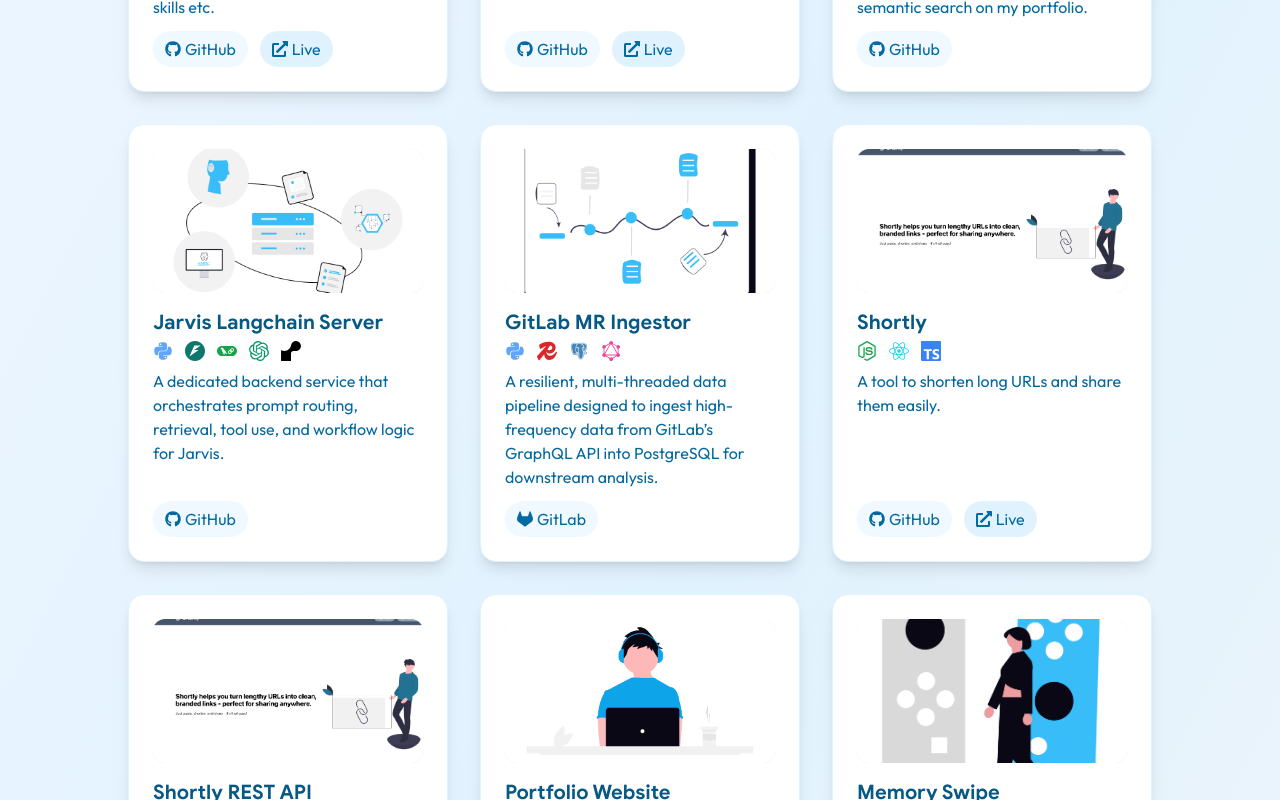
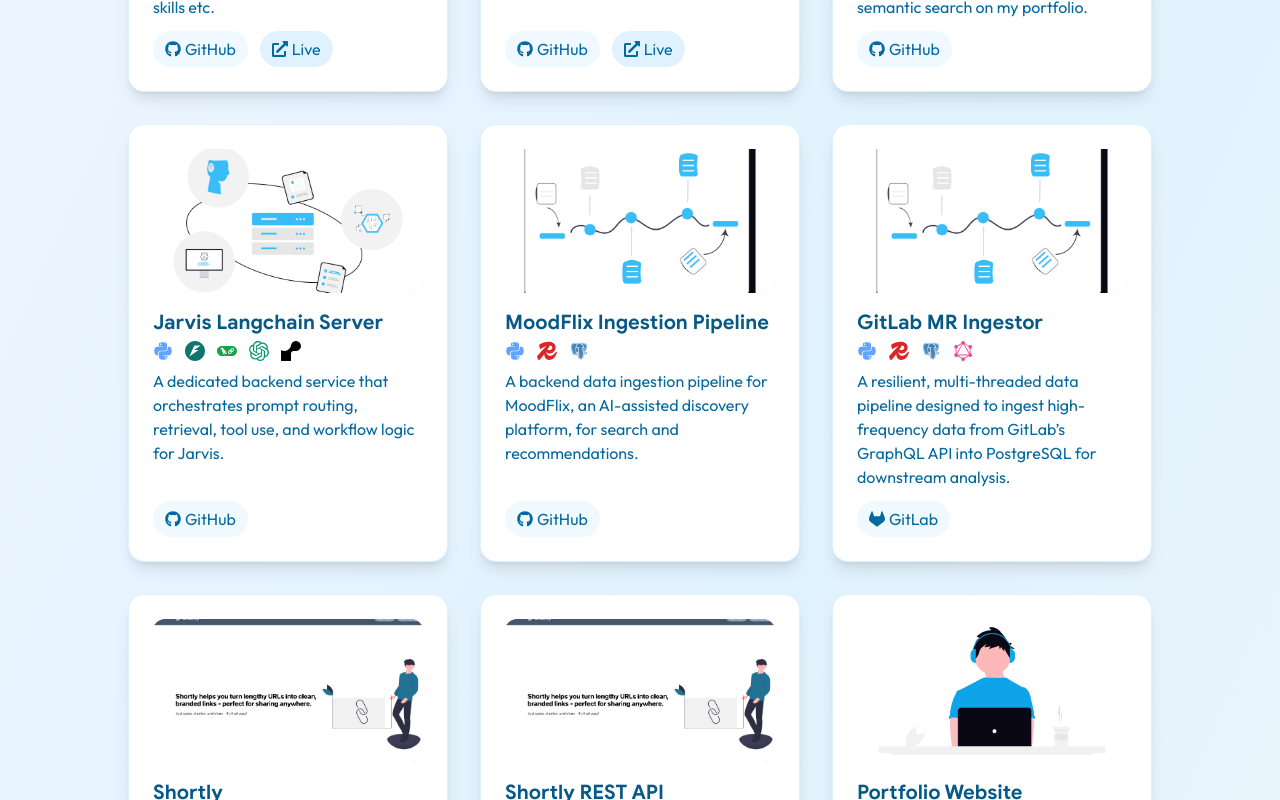
Before and after one commit to akshayrpatel/akshayrpatel.github.io, a Next.js app: page /projects in a window 1280 px wide. Shown: the part 580-1380 px from the top of the page. Built offline with nearby package versions, Linux system fonts and the light colour scheme; no server answers.

Commit message:
add recent project

```diff
--- a/data/projects.ts
+++ b/data/projects.ts
@@ -53,6 +53,24 @@
 			"A dedicated backend service that orchestrates prompt routing, retrieval, tool use, and workflow logic for Jarvis.",
 		technologies: ["Python", "FastAPI", "LangChain", "OpenAI", "Render"],
 		github: "https://github.com/akshayrpatel/jarvis-langchain-server",
+		category: "AI/ML",
+	},
+	{
+		title: "MoodFlix Ingestion Pipeline",
+		image: "/images/projects/jarvis-etl.png",
+		description:
+			"A backend data ingestion pipeline for MoodFlix, an AI-assisted discovery platform, for search and recommendations.",
+		technologies: [
+			"Python",
+			"Redis",
+			"Postgres",
+			"ChromaDB",
+			"Multi-Threading",
+			"Queues",
+			"Events",
+			"Embeddings",
+		],
+		github: "https://github.com/akshayrpatel/moodflix-ingestion-pipeline",
 		category: "AI/ML",
 	},
 	{
@@ -159,7 +177,7 @@
 		image: "/images/projects/work.png",
 		description:
 			"A real time sentiment analysis big data pipeline of top trending topics on Twitter using Apache Spark and HDFS.",
-		technologies: ["Twitter", "Python", "HDFS"],
+		technologies: ["Python", "Twitter", "HDFS"],
 		category: "AI/ML",
 	},
 ];
```
